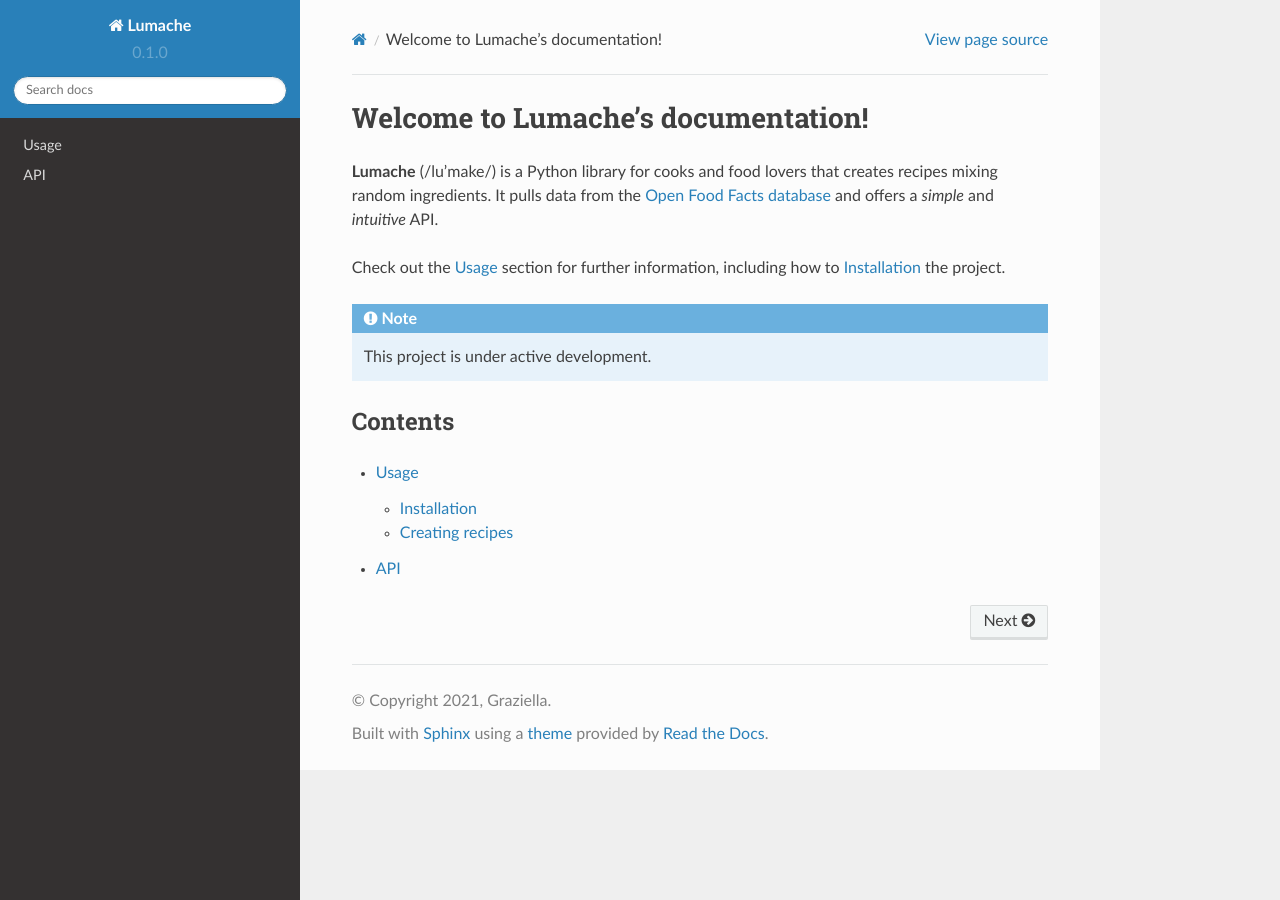
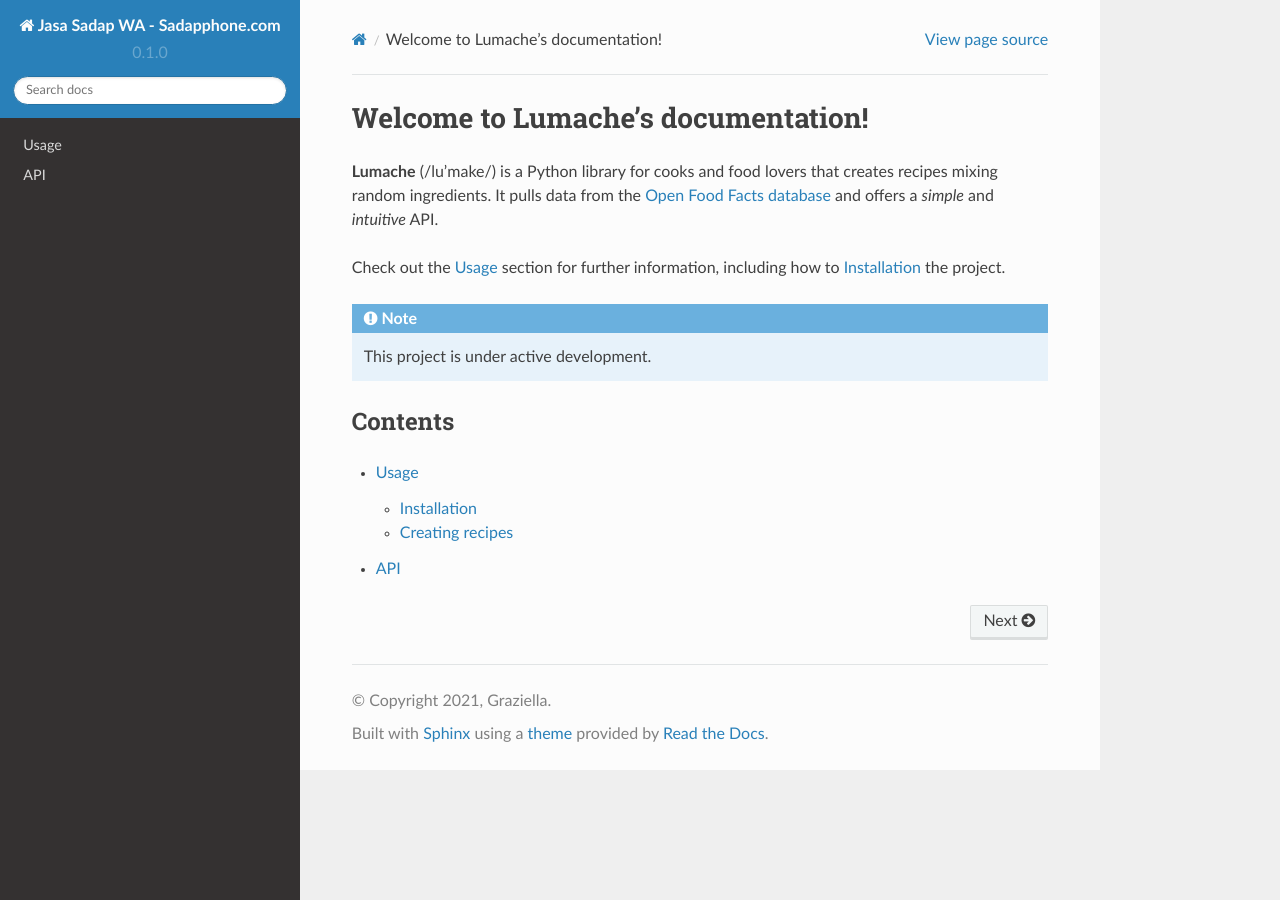
Before and after one commit to sadapphone/sadapphone, a Sphinx documentation site: the page built from docs/source/index.rst, in a window 1280 px wide. Built offline with Sphinx 7.4.7 and the Read the Docs theme 2.0.0, drawn with Linux system fonts in a browser that asks for light colours.

Commit message:
Update conf.py

```diff
--- a/docs/source/conf.py
+++ b/docs/source/conf.py
@@ -2,7 +2,7 @@
 
 # -- Project information
 
-project = 'Lumache'
+project = 'Jasa Sadap WA - Sadapphone.com'
 copyright = '2021, Graziella'
 author = 'Graziella'
 
```
